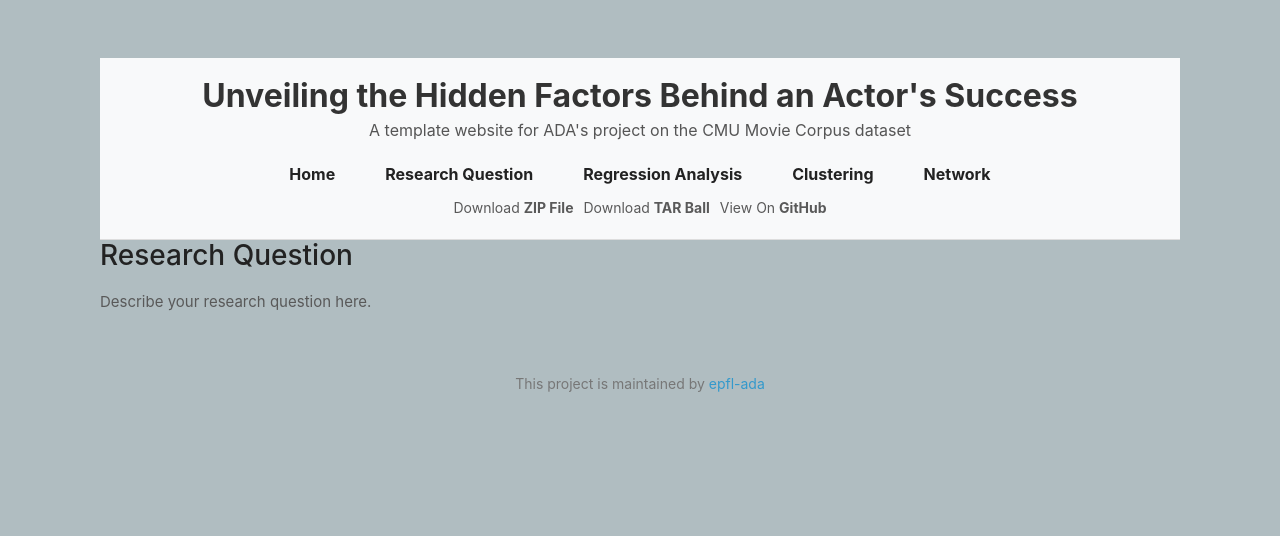
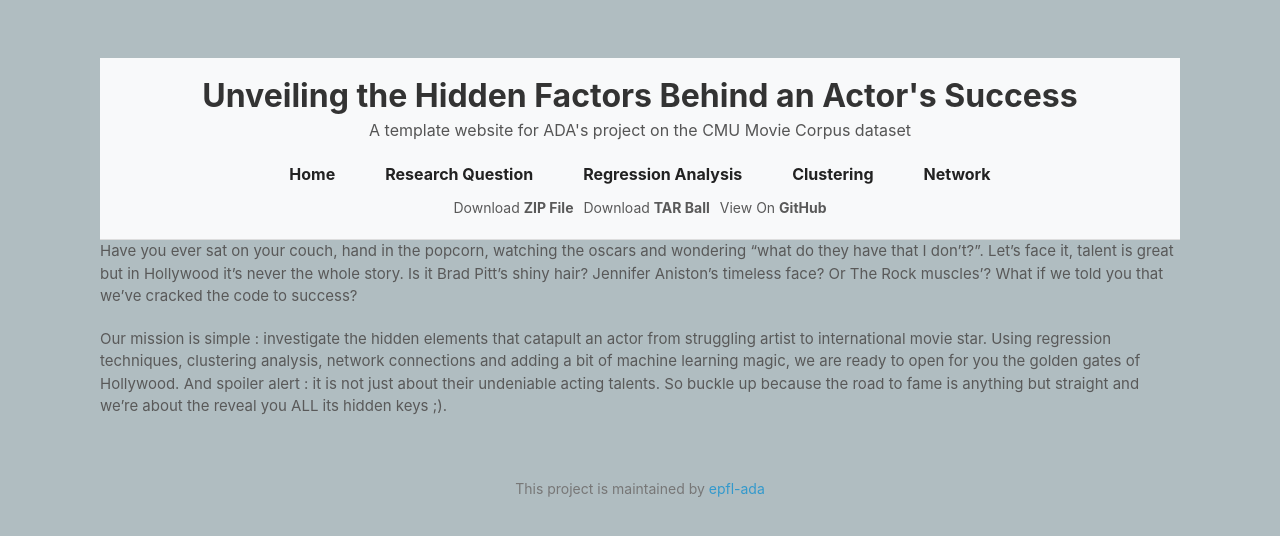
Before and after one commit to epfl-ada/ada-2024-project-arabsdatascientists2024, a Jekyll site: the page built from research-question.md, in a window 1280 px wide. Shown: the top 536 px of the page. Built offline with Jekyll 4.4.1, drawn with Linux system fonts in a browser that asks for light colours.

Commit message:
Update research-question.md

```diff
--- a/research-question.md
+++ b/research-question.md
@@ -4,6 +4,8 @@ title: Research Question
 permalink: /research-question/
 ---
 
-# Research Question
+Have you ever sat on your couch, hand in the popcorn, watching the oscars and wondering “what do they have that I don’t?”.
+Let’s face it, talent is great but in Hollywood it’s never the whole story. Is it Brad Pitt’s shiny hair? Jennifer Aniston’s timeless face? Or The Rock muscles’?
+What if we told you that we’ve cracked the code to success?
 
-Describe your research question here.
+Our mission is simple : investigate the hidden elements that catapult an actor from struggling artist to international movie star. Using regression techniques, clustering analysis, network connections and adding a bit of machine learning magic, we are ready to open for you the golden gates of Hollywood. And spoiler alert : it is not just about their undeniable acting talents. So buckle up because the road to fame is anything but straight and we're about the reveal you ALL its hidden keys ;).
```
